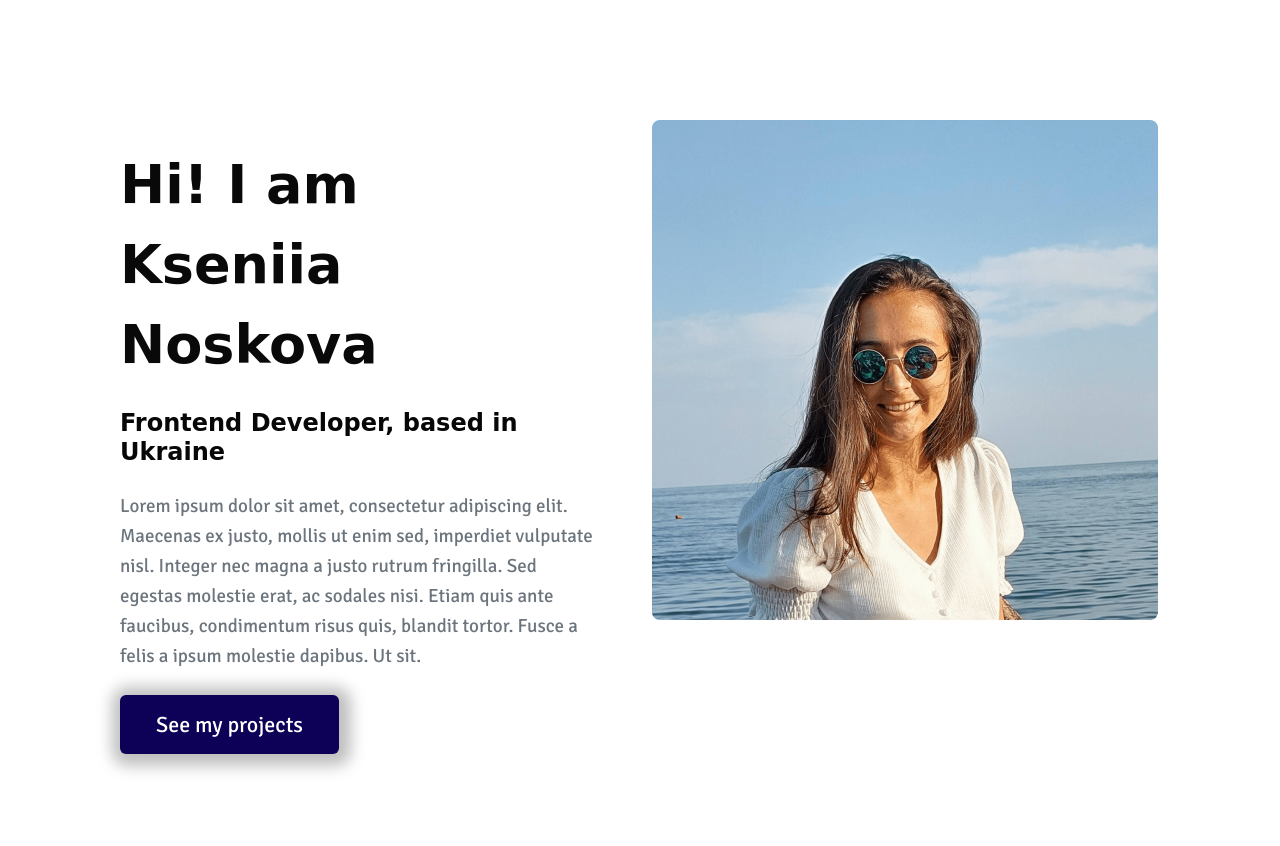
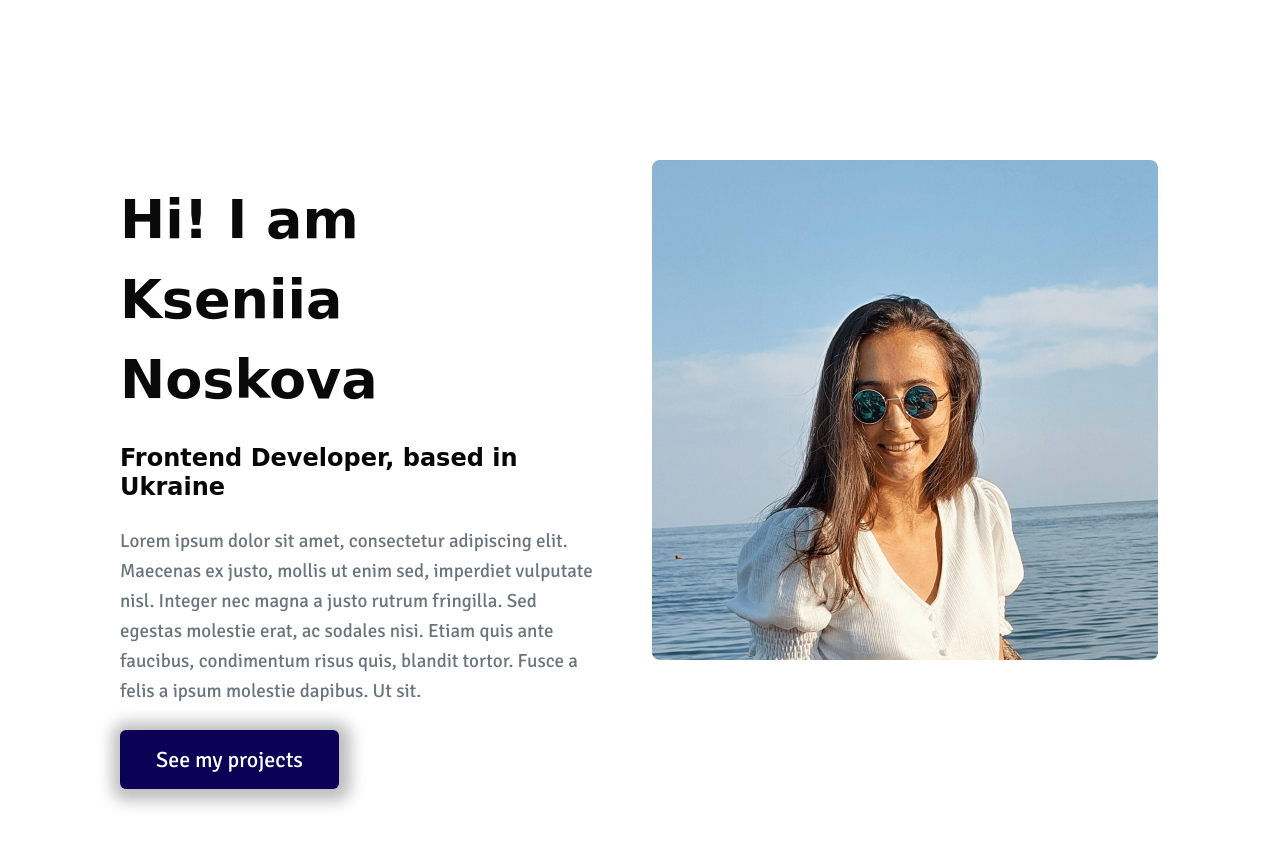
Before and after one commit to Ksen-N/SC-week5-lesson2-responsive, a plain HTML site: page about.html in a window 1280 px wide. Drawn offline with nearby package versions, Linux system fonts and the light colour scheme; a web font is replaced by a local one.

Commit message:
Update styles.css

```diff
--- a/src/styles.css
+++ b/src/styles.css
@@ -50,8 +50,7 @@ h2{
     line-height: 2;
 }
 .about-section{
-    padding: 120px 20px;
-    padding-bottom: 220px;
+    padding: 160px 20px;
 }
 .about-section h1{
     font-size: 54px;
@@ -61,7 +60,7 @@ h2{
     font-size: 24px;
 }
 .about-section-content{
-    margin: 25px 30px;
+    margin: 20px 30px;
 }
 .about-section p{
     font-size: 19px;
```
